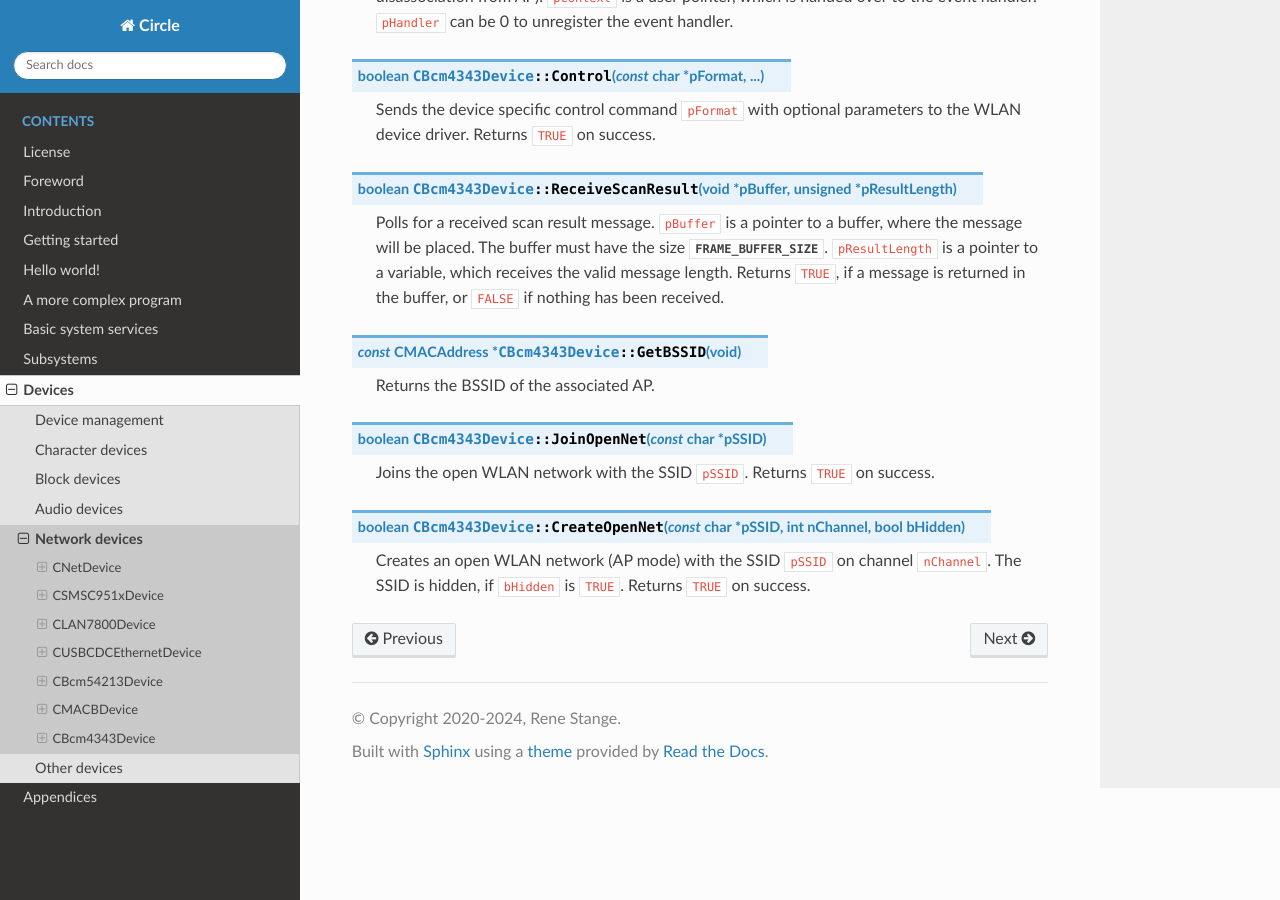
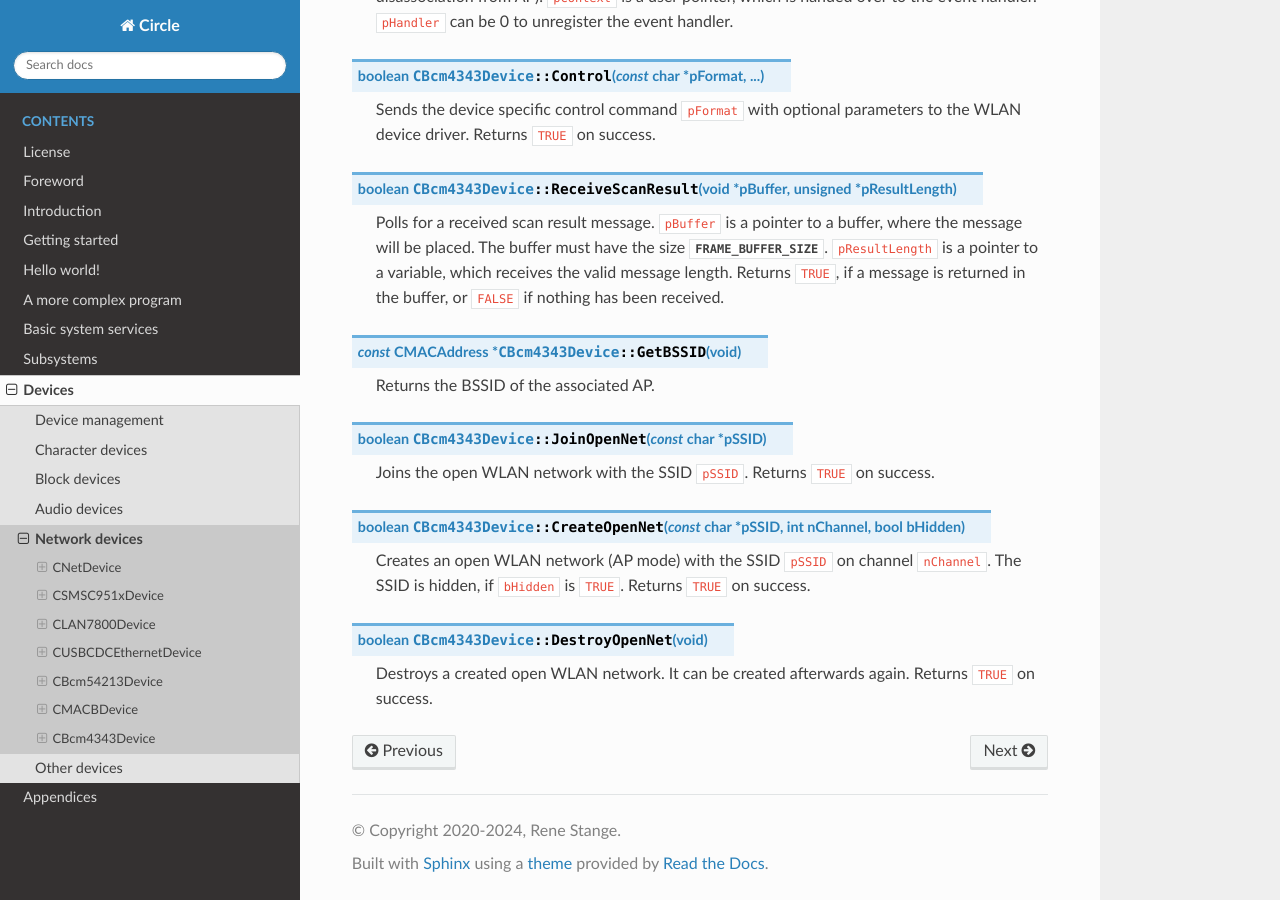
Before and after one commit to rsta2/circle-docs, a Sphinx documentation site: the page built from docs/devices/network-devices.rst, in a window 1280 px wide and 900 px high, scrolled down 4692 px. Built offline with Sphinx 7.4.7 and the Read the Docs theme 2.0.0, drawn with Linux system fonts in a browser that asks for light colours.

Commit message:
devices/network-devices: Add CBcm4343Device::DestroyOpenNet()

```diff
--- a/docs/devices/network-devices.rst
+++ b/docs/devices/network-devices.rst
@@ -182,3 +182,7 @@ CBcm4343Device
 .. cpp:function:: boolean CBcm4343Device::CreateOpenNet (const char *pSSID, int nChannel, bool bHidden)
 
 	Creates an open WLAN network (AP mode) with the SSID ``pSSID`` on channel ``nChannel``. The SSID is hidden, if ``bHidden`` is ``TRUE``. Returns ``TRUE`` on success.
+
+.. cpp:function:: boolean CBcm4343Device::DestroyOpenNet (void)
+
+	Destroys a created open WLAN network. It can be created afterwards again. Returns ``TRUE`` on success.
```
